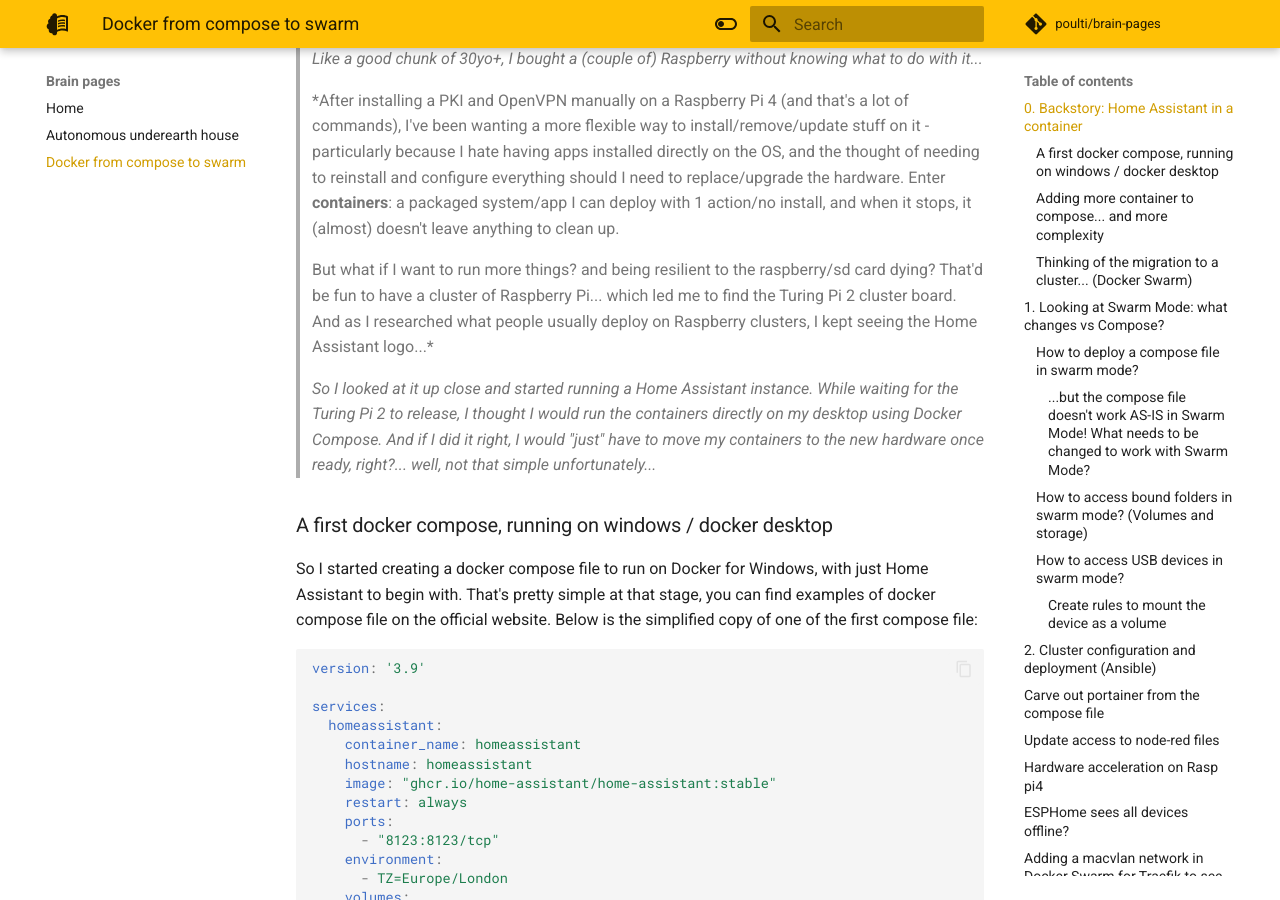
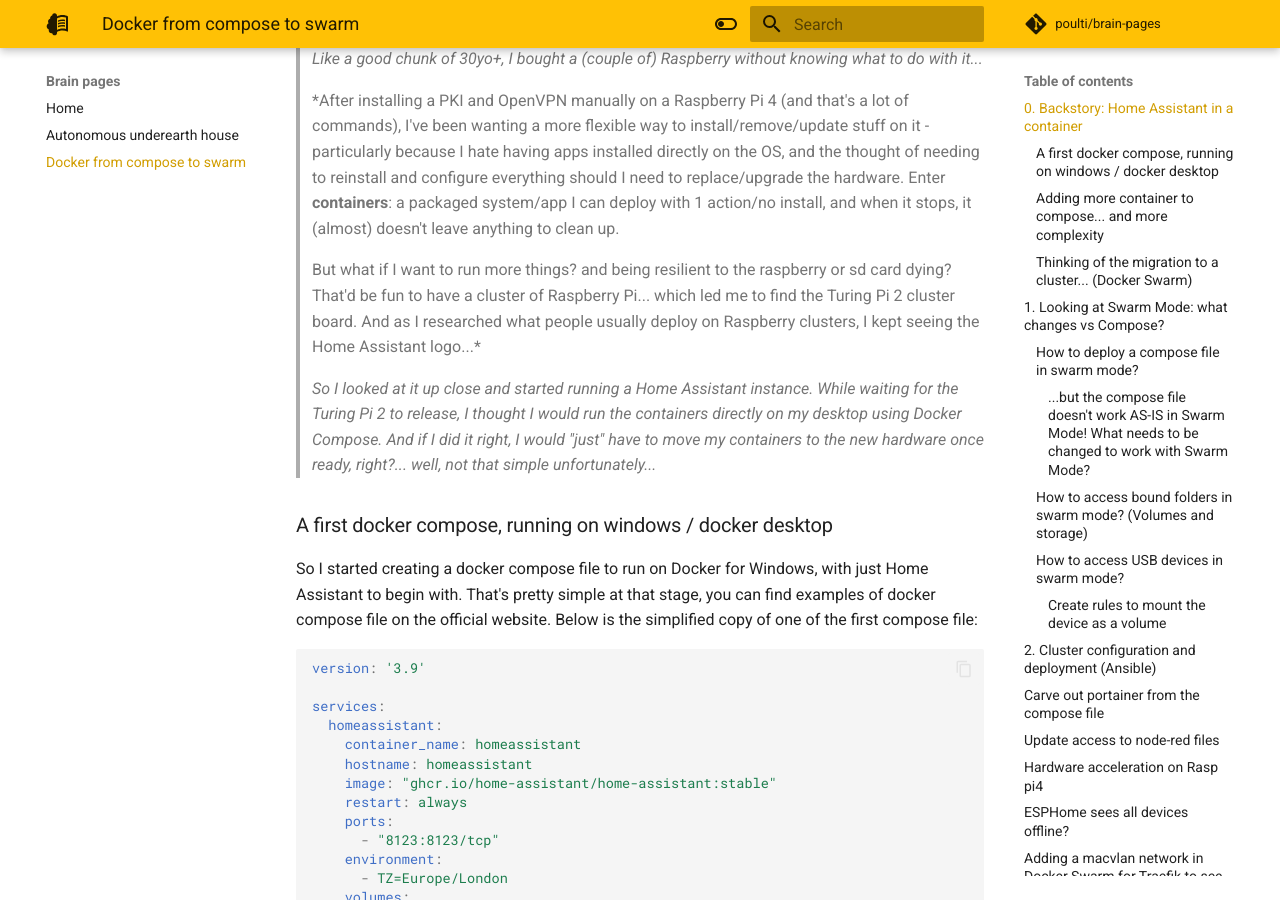
Before and after one commit to poulti/brain-pages, an MkDocs documentation site: the page built from docs/docker-from-compose-to-swarm.md, in a window 1280 px wide and 900 px high, scrolled down 442 px. Built offline with MkDocs 1.6.1 and Material for MkDocs 9.7.7, drawn with Linux system fonts in a browser that asks for light colours; comment, search, counter and statistics services are not loaded.

Commit message:
Fix a typo

```diff
--- a/docs/docker-from-compose-to-swarm.md
+++ b/docs/docker-from-compose-to-swarm.md
@@ -15,7 +15,7 @@
 
 >*After installing a PKI and OpenVPN manually on a Raspberry Pi 4 (and that's a lot of commands), I've been wanting a more flexible way to install/remove/update stuff on it - particularly because I hate having apps installed directly on the OS, and the thought of needing to reinstall and configure everything should I need to replace/upgrade the hardware. Enter **containers**: a packaged system/app I can deploy with 1 action/no install, and when it stops, it (almost) doesn't leave anything to clean up.
 
-> But what if I want to run more things? and being resilient to the raspberry/sd card dying? That'd be fun to have a cluster of Raspberry Pi... which led me to find the Turing Pi 2 cluster board. And as I researched what people usually deploy on Raspberry clusters, I kept seeing the Home Assistant logo...*
+> But what if I want to run more things? and being resilient to the raspberry or sd card dying? That'd be fun to have a cluster of Raspberry Pi... which led me to find the Turing Pi 2 cluster board. And as I researched what people usually deploy on Raspberry clusters, I kept seeing the Home Assistant logo...*
 
 >*So I looked at it up close and started running a Home Assistant instance.
 While waiting for the Turing Pi 2 to release, I thought I would run the containers directly on my desktop using Docker Compose. And if I did it right, I would "just" have to move my containers to the new hardware once ready, right?... well, not that simple unfortunately...*
```
